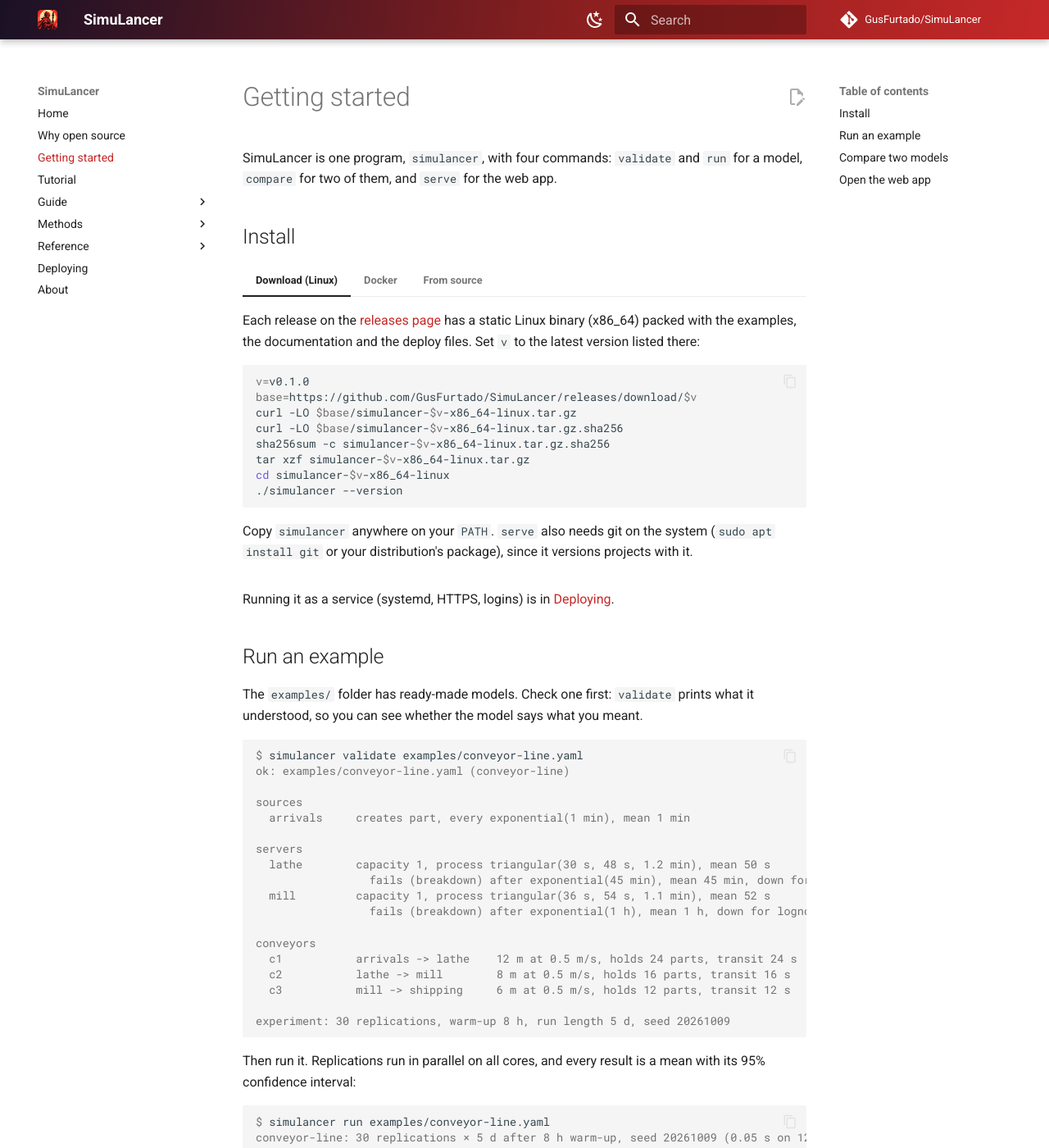
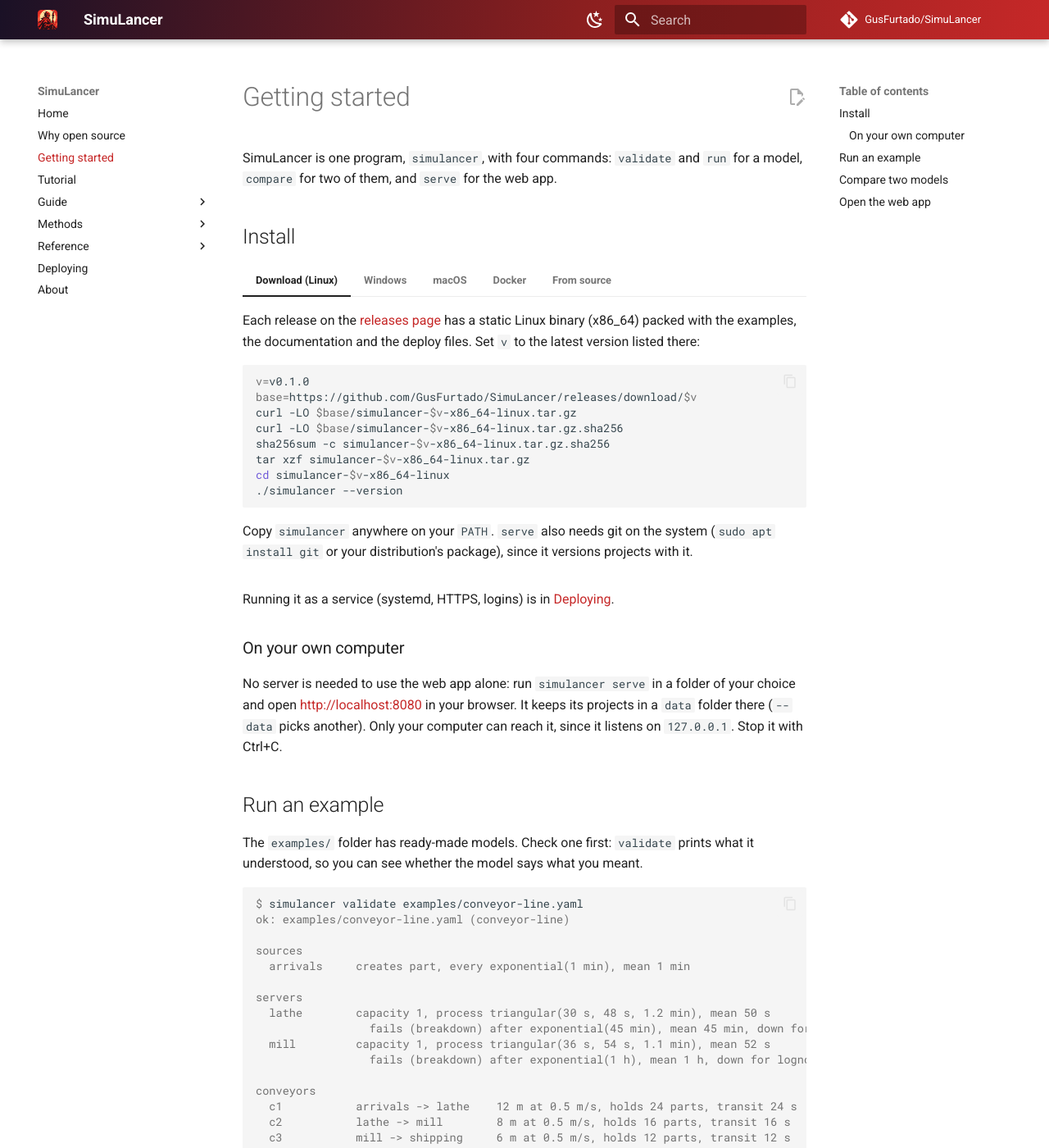
Before and after one commit to GusFurtado/SimuLancer, an MkDocs documentation site: the page built from docs/getting-started.md, in a window 1280 px wide and 1400 px high. Shown: the whole window at 82% size. Built offline with MkDocs 1.6.1 and Material for MkDocs 9.7.7, drawn with Linux system fonts in a browser that asks for light colours; comment, search, counter and statistics services are not loaded.

Commit message:
Publish Windows and macOS binaries, and say how to install them
Co-Authored-By: Claude Opus 5.5 <noreply@anthropic.com>

````diff
--- a/docs/getting-started.md
+++ b/docs/getting-started.md
@@ -21,6 +21,29 @@ SimuLancer is one program, `simulancer`, with four commands: `validate` and `run
 
     Copy `simulancer` anywhere on your `PATH`. `serve` also needs git on the system (`sudo apt install git` or your distribution's package), since it versions projects with it.
 
+=== "Windows"
+
+    Download `simulancer-<version>-x86_64-windows.zip` from the [releases page](https://github.com/GusFurtado/SimuLancer/releases) and unzip it. It has `simulancer.exe`, the examples and the documentation. In PowerShell, in that folder:
+
+    ```powershell
+    .\simulancer.exe --version
+    ```
+
+    Windows may warn that the program is from an unknown publisher (it isn't code-signed): choose *More info → Run anyway*. The web app (`serve`) also needs [Git for Windows](https://git-scm.com/download/win), since it versions projects with git.
+
+=== "macOS"
+
+    Download `simulancer-<version>-aarch64-macos.tar.gz` (Apple silicon) or `-x86_64-macos.tar.gz` (Intel) from the [releases page](https://github.com/GusFurtado/SimuLancer/releases), then:
+
+    ```sh
+    tar xzf simulancer-*-macos.tar.gz
+    cd simulancer-*-macos
+    xattr -d com.apple.quarantine simulancer   # it isn't notarized by Apple
+    ./simulancer --version
+    ```
+
+    git comes with Apple's command line tools (`xcode-select --install`).
+
 === "Docker"
 
     ```sh
@@ -31,7 +54,7 @@ SimuLancer is one program, `simulancer`, with four commands: `validate` and `run
 
 === "From source"
 
-    You need a recent stable Rust (install it with [rustup](https://rustup.rs)) and git. There are no release builds for Windows or macOS yet.
+    You need a recent stable Rust (install it with [rustup](https://rustup.rs)) and git. It builds on Linux, Windows and macOS.
 
     ```sh
     git clone https://github.com/GusFurtado/SimuLancer.git
@@ -43,6 +66,10 @@ SimuLancer is one program, `simulancer`, with four commands: `validate` and `run
     The binary is `target/release/simulancer`. Copy it anywhere on your `PATH`.
 
 Running it as a service (systemd, HTTPS, logins) is in [Deploying](deploy.md).
+
+### On your own computer
+
+No server is needed to use the web app alone: run `simulancer serve` in a folder of your choice and open <http://localhost:8080> in your browser. It keeps its projects in a `data` folder there (`--data` picks another). Only your computer can reach it, since it listens on `127.0.0.1`. Stop it with Ctrl+C.
 
 ## Run an example
 
````
Also changed, not shown: 1 other file.
